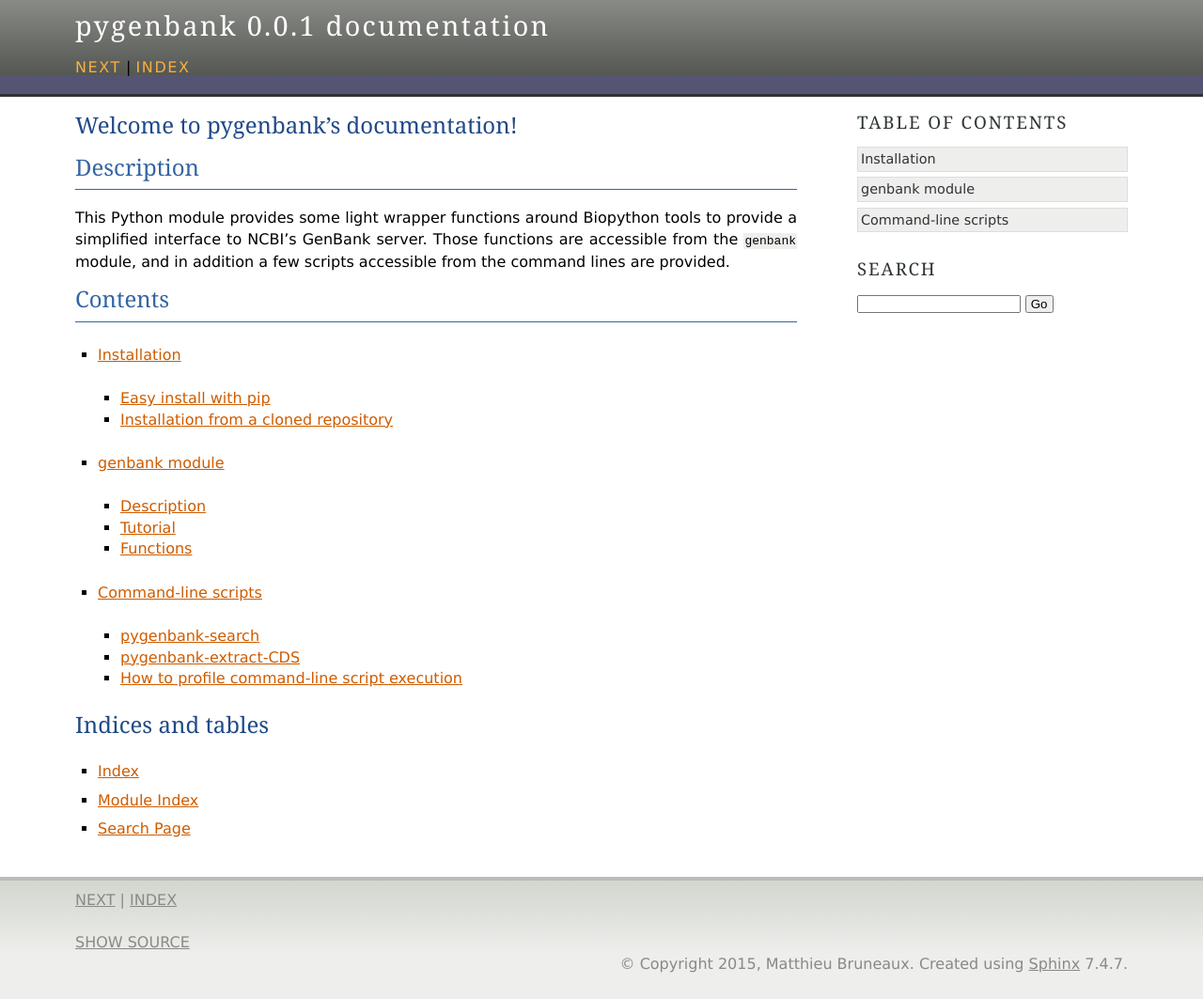
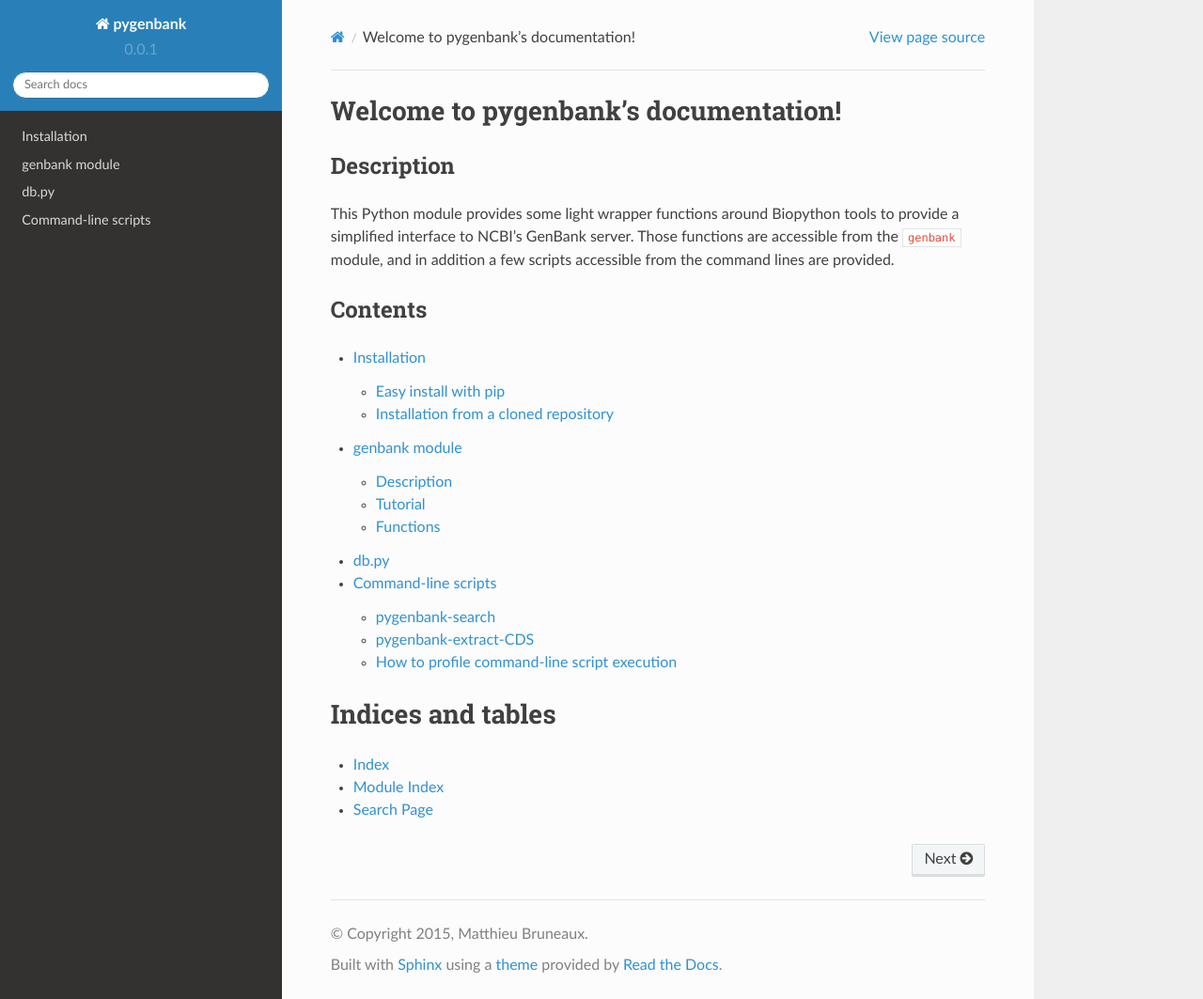
Before and after one commit to mdjbru-forge/pygenbank, a Sphinx documentation site: the page built from docs/index.rst, in a window 1280 px wide and 1063 px high. Shown: the whole window at 94% size. Built offline with Sphinx 7.4.7 and the Read the Docs theme 2.0.0, drawn with Linux system fonts in a browser that asks for light colours.

Commit message:
Update doc

```diff
--- a/db.py
+++ b/db.py
@@ -199,9 +199,9 @@
         ObjectTable.__init__(self)
         self.itemType = Gene
 
-### *** parseRecord(self, gbRecord)
+### *** parseGenBankRecord(self, gbRecord)
 
-    def parseRecord(self, gbRecord) :
+    def parseGenBankRecord(self, gbRecord) :
         """Parse the content of a GenBank record
 
         Args:
@@ -278,5 +278,5 @@
 g = GeneTable()
 r = RecordTable()
 
-[g.parseRecord(x) for x in records]
+[g.parseGenBankRecord(x) for x in records]
 [r.addGenBankRecord(x) for x in records]
--- a/docs/conf.py
+++ b/docs/conf.py
@@ -117,8 +117,8 @@
 
 # The theme to use for HTML and HTML Help pages.  See the documentation for
 # a list of builtin themes.
-html_theme = 'agogo'
-#html_theme = "sphinx_rtd_theme"
+#html_theme = 'agogo'
+html_theme = "sphinx_rtd_theme"
 
 # Theme options are theme-specific and customize the look and feel of a theme
 # further.  For a list of options available for each theme, see the
--- /dev/null
+++ b/docs/db.rst
@@ -0,0 +1,7 @@
+db.py
+=====
+
+.. automodule:: db
+   :members:
+   :undoc-members:
+   :show-inheritance:
--- a/docs/index.rst
+++ b/docs/index.rst
@@ -22,6 +22,7 @@
 
    installation.rst
    genbank.rst
+   db.rst
    command-line-scripts.rst
 
 Indices and tables
--- a/docs/modules.rst
+++ b/docs/modules.rst
@@ -2,6 +2,6 @@
 =
 
 .. toctree::
-   :maxdepth: 4
 
    genbank
+   db
```
